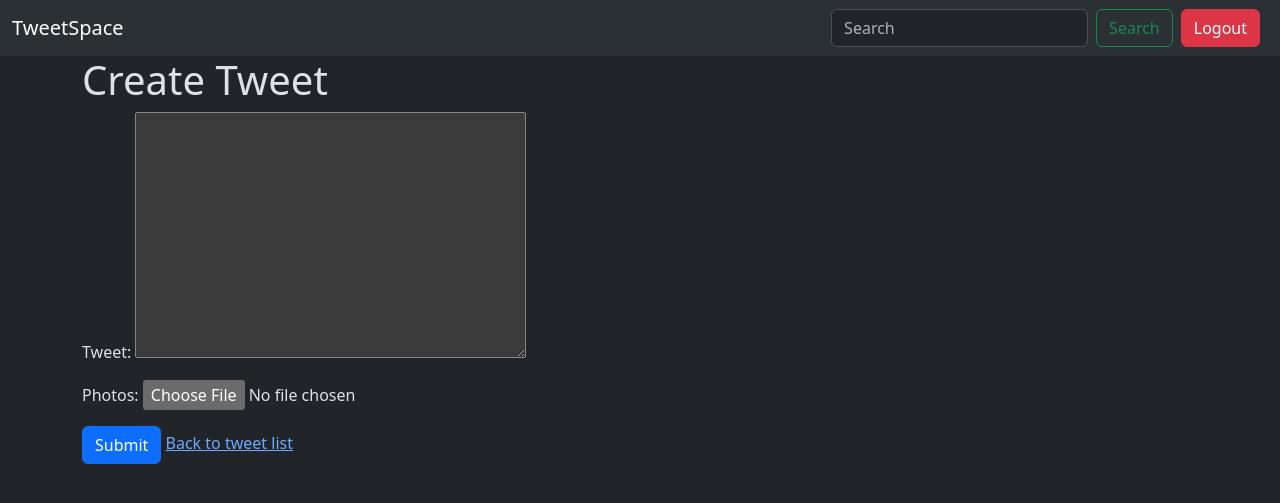
After one commit to JanardanBhetwal/TweetSpace, a Django app: page /tweet/create/ in a window 1280 px wide. The commit adds this page. Shown: the top 503 px of the page. Run offline with Django 5.2, Linux system fonts and the light colour scheme; a user stored in the database is signed in.

Commit message:
All required functionalities completed.

```diff
--- a/templates/base.html
+++ b/templates/base.html
@@ -3,46 +3,30 @@
 <head>
     <meta charset="UTF-8">
     <meta name="viewport" content="width=device-width, initial-scale=1.0">
-    <title >
-        {% block title %}TweetSpace{% endblock title %}
-    </title>
+    <title>{% block title %}TweetSpace{% endblock title %}</title>
     <link href="https://cdn.jsdelivr.net/npm/bootstrap@5.3.3/dist/css/bootstrap.min.css" rel="stylesheet" integrity="sha384-QWTKZyjpPEjISv5WaRU9OFeRpok6YctnYmDr5pNlyT2bRjXh0JMhjY6hW+ALEwIH" crossorigin="anonymous">
-  </head>
 </head>
 <body>
     <nav class="navbar navbar-expand-lg bg-body-tertiary">
         <div class="container-fluid">
-          <a class="navbar-brand" href="#">Navbar</a>
+            <a class="navbar-brand" href="#">TweetSpace</a>
             <button class="navbar-toggler" type="button" data-bs-toggle="collapse" data-bs-target="#navbarSupportedContent" aria-controls="navbarSupportedContent" aria-expanded="false" aria-label="Toggle navigation">
                 <span class="navbar-toggler-icon"></span>
             </button>
-          <div class="collapse navbar-collapse" id="navbarSupportedContent">
-            <ul class="navbar-nav me-auto mb-2 mb-lg-0">
-              <li class="nav-item">
-                <a class="nav-link active" aria-current="page" href="#">Home</a>
-              </li>
-              <li class="nav-item">
-                <a class="nav-link" href="#">Link</a>
-              </li>
-              <li class="nav-item dropdown">
-                <a class="nav-link dropdown-toggle" href="#" role="button" data-bs-toggle="dropdown" aria-expanded="false">
-                  Dropdown
-                </a>
-                <ul class="dropdown-menu">
-                  <li><a class="dropdown-item" href="#">Action</a></li>
-                  <li><a class="dropdown-item" href="#">Another action</a></li>
-                  <li><hr class="dropdown-divider"></li>
-                  <li><a class="dropdown-item" href="#">Something else here</a></li>
-                </ul>
-              </li>
-              <li class="nav-item">
-                <a class="nav-link disabled" aria-disabled="true">Disabled</a>
-              </li>
-            </ul>
-            <form class="d-flex" role="search">
+            <div class="collapse navbar-collapse justify-content-end" id="navbarSupportedContent">
+                <form class="d-flex me-2" role="search">
                     <input class="form-control me-2" type="search" placeholder="Search" aria-label="Search">
                     <button class="btn btn-outline-success" type="submit">Search</button>
                 </form>
+                {% if user.is_authenticated %}
+                <form method="POST" action="{% url 'logout' %}" class="d-inline-block me-2">
+                    {% csrf_token %}
+                    <button type="submit" class="btn btn-danger">Logout</button>
+                </form>
+                {% else %}
+                <a href="{% url 'login' %}" class="btn btn-primary me-2">Login</a>
+                <a href="{% url 'register' %}" class="btn btn-success">Register</a>
+                {% endif %}
             </div>
         </div>
     </nav>
--- a/tweet/admin.py
+++ b/tweet/admin.py
@@ -2,4 +2,4 @@ from django.contrib import admin
 from .models import Tweet
 
 # Register your models here.
-admin.site.register(Tweet)
+admin.site.register(Tweet)  # This will make the Tweet model visible on the admin page
--- a/tweet/forms.py
+++ b/tweet/forms.py
@@ -1,7 +1,17 @@
 from django.forms import ModelForm
 from .models import Tweet
+from django.contrib.auth.forms import UserCreationForm
+from django.contrib.auth.models import User
+from django import forms
 
 class TweetForm(ModelForm):
     class Meta:
         model=Tweet
-        fields=['tweet','photos']
+        fields=['tweet','photos']       # This will make the tweet and photos fields visible on the form
+
+
+class UserRegistration(UserCreationForm):
+    email=forms.EmailField(required=True)    # Add email field to the form
+    class Meta:
+        model=User
+        fields=('username','email','password1','password2')
--- a/tweet/models.py
+++ b/tweet/models.py
@@ -5,9 +5,9 @@ from django.contrib.auth.models import User
 class Tweet(models.Model):
     user=models.ForeignKey(User,on_delete=models.CASCADE)
     tweet=models.TextField(max_length=140)
-    photos=models.ImageField(upload_to='photos/',blank=True,null=True)
-    created_at=models.DateTimeField(auto_now_add=True)
-    updated_at=models.DateTimeField(auto_now=True)
+    photos=models.ImageField(upload_to='photos/',blank=True,null=True) #blank=True means the field is not required, null=True means the field can be null in the database
+    created_at=models.DateTimeField(auto_now_add=True)    # auto_now_add=True means the field will be set to now when the object is first created
+    updated_at=models.DateTimeField(auto_now=True)        # auto_now=True means the field will be set to now every time the object is saved
 
     def __str__(self):
-        return f'{self.user} tweeted {self.tweet}'
+        return f'{self.user} tweeted {self.tweet}'         # This is the string representation of the object
--- /dev/null
+++ b/tweet/templates/tweet_form.html
@@ -0,0 +1,17 @@
+{% extends 'base.html' %}
+{% block title %}FORM{% endblock title %}
+{% block content %}
+<div>
+    {% if form.instance.pk %}
+    <h1>Edit Tweet</h1>
+    {% else %}
+    <h1>Create Tweet</h1>
+    {% endif %}
+    <form method="POST" enctype="multipart/form-data">
+        {% csrf_token %}
+        {{form.as_p}}
+        <button type="submit" class="btn btn-primary">Submit</button>
+        <a href="{% url 'tweet_list'%}">Back to tweet list</a>
+    </form>
+</div>
+{% endblock content %}
--- a/tweet/urls.py
+++ b/tweet/urls.py
@@ -1,6 +1,11 @@
 from django.urls import path
-from .views import home
+from .views import tweet_list, tweet_create, tweet_edit, tweet_delete,register
+
 
 urlpatterns = [
-   path('', home,name='index'),
+   path('create/', tweet_create,name='tweet_create'),
+   path('', tweet_list,name='tweet_list'),
+   path('edit/<int:tweet_id>/', tweet_edit,name='tweet_edit'),
+   path('delete/<int:tweet_id>/', tweet_delete,name='tweet_delete'),
+   path('register/', register,name='register')
 ]
--- a/tweet/views.py
+++ b/tweet/views.py
@@ -1,5 +1,63 @@
-from django.shortcuts import render
+from .models import Tweet
+from django.shortcuts import render, get_object_or_404, redirect
+from .forms import TweetForm,UserRegistration
+from django.contrib.auth.decorators import login_required
+from django.contrib.auth import login
 
 # Create your views here.
-def home(request):
-    return render(request, 'index.html')
+def index(request):
+    return render(request,'index.html')
+
+def tweet_list(request):
+    tweets=Tweet.objects.all().order_by('-created_at')              # Get all the tweets in order of creation
+    return render(request,'tweet_list.html',{'tweets':tweets})
+
+@login_required
+def tweet_create(request):
+    if request.method=='POST':                      # If form is filled and submitted, we get post request
+        form=TweetForm(request.POST,request.FILES)  # If file is uploaded in the form, we use request.FILES
+        if form.is_valid():                         # Check if form is valid or not
+            tweet=form.save(commit=False)           # save in the tweet but not in database
+            tweet.user=request.user
+            tweet.save()
+            return redirect('tweet_list')
+    else:
+        form=TweetForm()        # Provide empty form to user
+
+    return render(request,'tweet_form.html',{'form':form})
+
+@login_required
+def tweet_edit(request, tweet_id):
+    tweet = get_object_or_404(Tweet, pk=tweet_id, user=request.user)  # Ensure tweet belongs to the logged-in user
+    if request.method == 'POST':
+        form = TweetForm(request.POST, request.FILES, instance=tweet)
+        if form.is_valid():
+            tweet = form.save(commit=False)
+            tweet.save()
+            return redirect('tweet_list')
+    else:
+        form = TweetForm(instance=tweet)
+
+    return render(request, 'tweet_form.html', {'form': form})
+
+@login_required
+def tweet_delete(request,tweet_id):
+    tweet=get_object_or_404(Tweet,pk=tweet_id,user=request.user)
+    if request.method=='POST':
+        tweet.delete()
+        return redirect('tweet_list')
+    return render(request,'tweet_confirm_delete.html',{'tweet':tweet})
+
+def register(request):
+    if request.method=='POST':
+        form=UserRegistration(request.POST)
+        if form.is_valid():
+            user=form.save(commit=False)
+            user.set_password(form.cleaned_data['password1'])       # Set password for the user
+            user.save()
+            login(request,user)                                     # Login the user automatically
+            return redirect('tweet_list')                           # Redirect to tweet_list page
+    else:
+        form=UserRegistration()
+
+    return render(request,'registration/register.html',{'form':form})
--- a/tweetSpace/settings.py
+++ b/tweetSpace/settings.py
@@ -129,3 +129,7 @@ DEFAULT_AUTO_FIELD = 'django.db.models.BigAutoField'
 
 MEDIA_URL = '/media/'
 MEDIA_ROOT = os.path.join(BASE_DIR, 'media')    # Path: tweetSpace/media
+
+LOGIN_URL='/accounts/login'
+LOGIN_REDIRECT_URL='tweet_list'
+LOGOUT_REDIRECT_URL='/accounts/login'
--- a/tweetSpace/urls.py
+++ b/tweetSpace/urls.py
@@ -18,8 +18,10 @@ from django.contrib import admin
 from django.urls import path,include
 from django.conf import settings
 from django.conf.urls.static import static
+from django.contrib.auth.urls import views as auth_views
 
 urlpatterns = [
     path('admin/', admin.site.urls),
     path('tweet/', include('tweet.urls')),
-] + static(settings.MEDIA_URL, document_root=settings.MEDIA_ROOT)
+    path('accounts/', include('django.contrib.auth.urls')),
+] + static(settings.MEDIA_URL, document_root=settings.MEDIA_ROOT)       # This is to serve the media files in the development environment
```
Also changed, not shown: templates/registration/login.html (added, +10 -0 lines), templates/registration/logout.html (added, +8 -0 lines), templates/registration/register.html (added, +10 -0 lines), tweet/templates/tweet_confirm_delete.html (added, +17 -0 lines), tweet/templates/tweet_list.html (added, +32 -0 lines), db.sqlite3, media/photos/Baby_Groot.jpg (added), media/photos/Baby_Groot_oaf9wBu.jpg (added), media/photos/derevya-gory-pejzazh-reka-23259.jpeg (added), media/photos/nature.png (added). Lines whose indentation alone changed are shown as unchanged.
